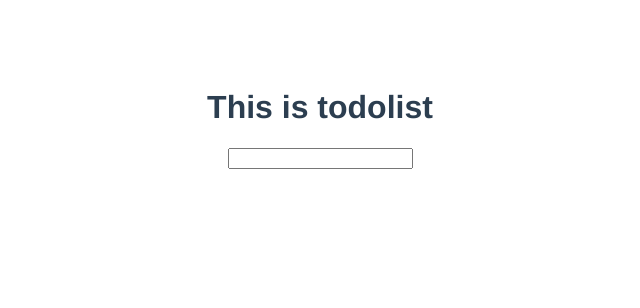
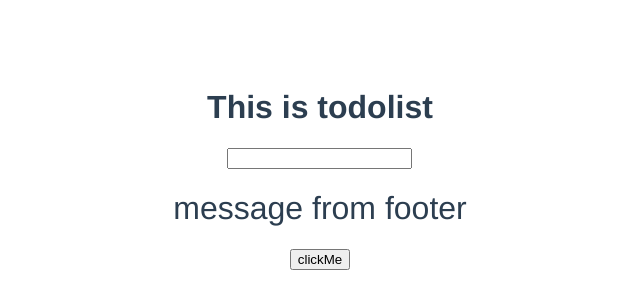
Before and after one commit to Ulez/todolist, a Vue app: page / in a window 1280 px wide. Shown: the top 308 px of the page, without its empty margins (320-960 px from the left). Built offline with nearby package versions, Linux system fonts and the light colour scheme; the HTML template or start-up script is replaced by a standard one.

Commit message:
子组件获取父组件的消息；

```diff
--- a/src/App.vue
+++ b/src/App.vue
@@ -7,11 +7,15 @@
         {{ item.label }}
       </li>
     </ol>
+    <!-- <hello></hello> -->
+    <my-footer msgFromFather="msg From Father."></my-footer>
   </div>
 </template>
 
 <script>
 import Store from './store'
+import MyFooter from '@/components/MyFooter'
+import Hello from '@/components/Hello'
 export default {
   data: function() {
     return {
@@ -20,6 +24,7 @@ export default {
       newItem: ''
     }
   },
+  components: {MyFooter,Hello},
   watch: {
     items: {
       handler: function(items) {
--- /dev/null
+++ b/src/components/MyFooter.vue
@@ -0,0 +1,45 @@
+<template>
+  <div class="hello">
+    <h1>{{ msg }}</h1>
+    <button @click="doThis">clickMe</button>
+  </div>
+</template>
+
+<script>
+export default {
+  name: 'hello',
+  data() {
+    return {
+      msg: 'message from footer'
+    }
+  },
+  props:['msgFromFather'],
+  methods: {
+    doThis: function() {
+      console.log(this.msgFromFather)
+    }
+  }
+}
+</script>
+
+<!-- Add "scoped" attribute to limit CSS to this component only -->
+<style scoped>
+h1,
+h2 {
+  font-weight: normal;
+}
+
+ul {
+  list-style-type: none;
+  padding: 0;
+}
+
+li {
+  display: inline-block;
+  margin: 0 10px;
+}
+
+a {
+  color: #42b983;
+}
+</style>
```
